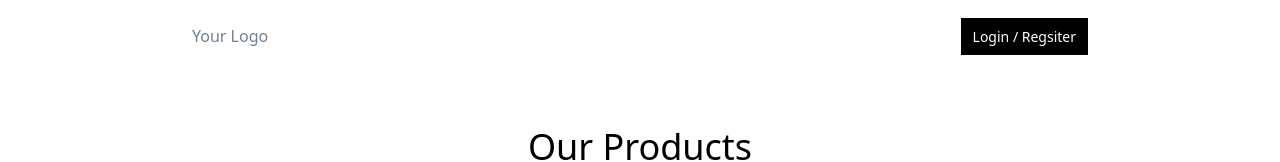
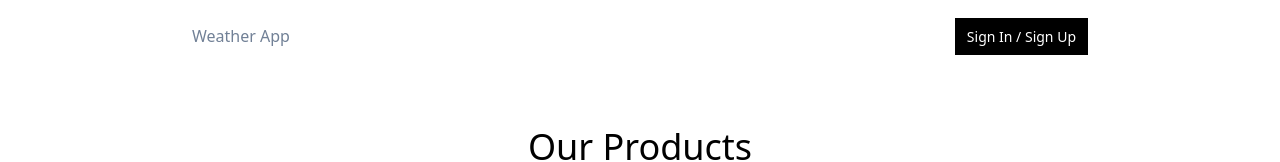
Before and after one commit to emunchen/weather-fe, a React (Create React App) app: page / in a window 1280 px wide. Shown: the top 162 px of the page. Built offline with nearby package versions, Linux system fonts and the light colour scheme; no server answers.

Commit message:
update sign in button.

```diff
--- a/src/components/Header.js
+++ b/src/components/Header.js
@@ -8,14 +8,14 @@ const Header = () => {
           href="#"
           className="block py-6 w-full text-center md:text-left md:w-auto text-gray-600 no-underline flex justify-center items-center"
         >
-          Your Logo
+          Weather App
         </a>
         <div className="w-full md:w-auto mb-6 md:mb-0 text-center md:text-right">
           <a
             href="#"
             className="inline-block no-underline bg-black text-white text-sm py-2 px-3"
           >
-            Login / Regsiter
+            Sign In / Sign Up
           </a>
         </div>
       </div>
```
